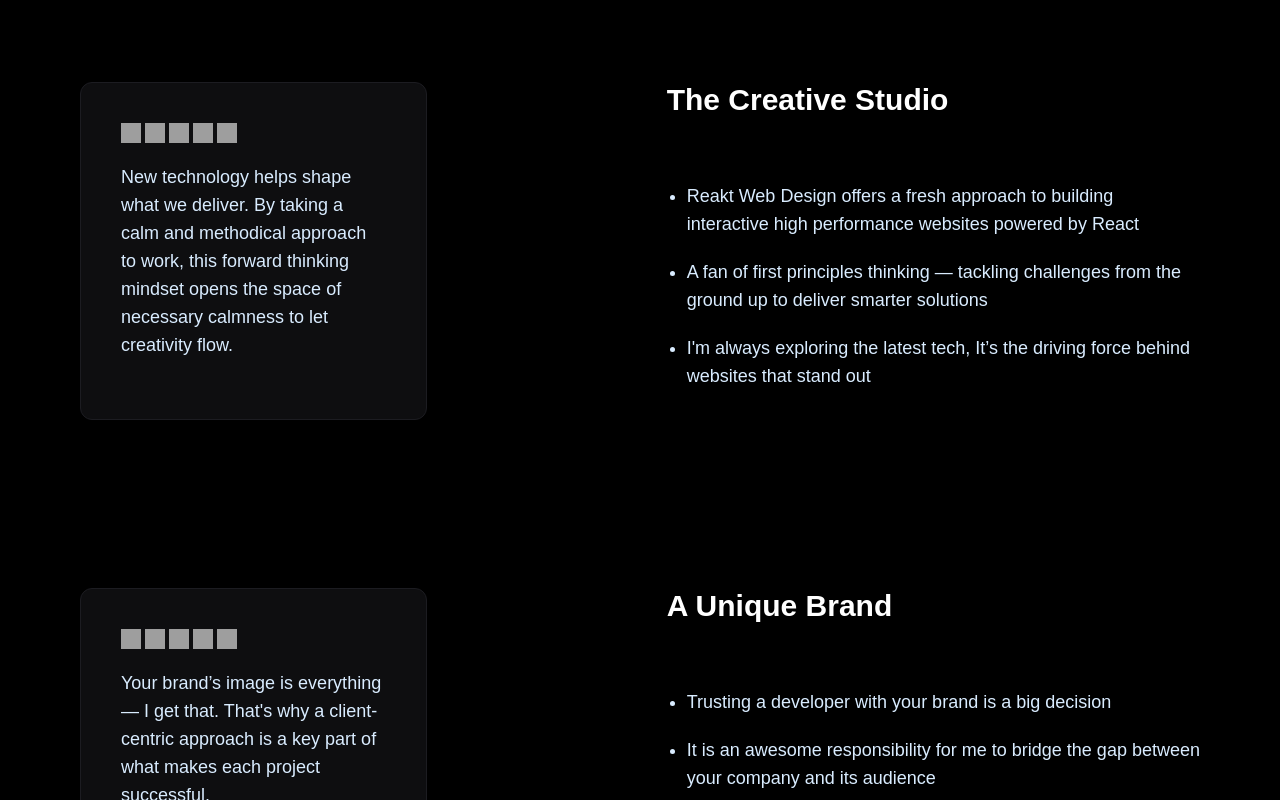
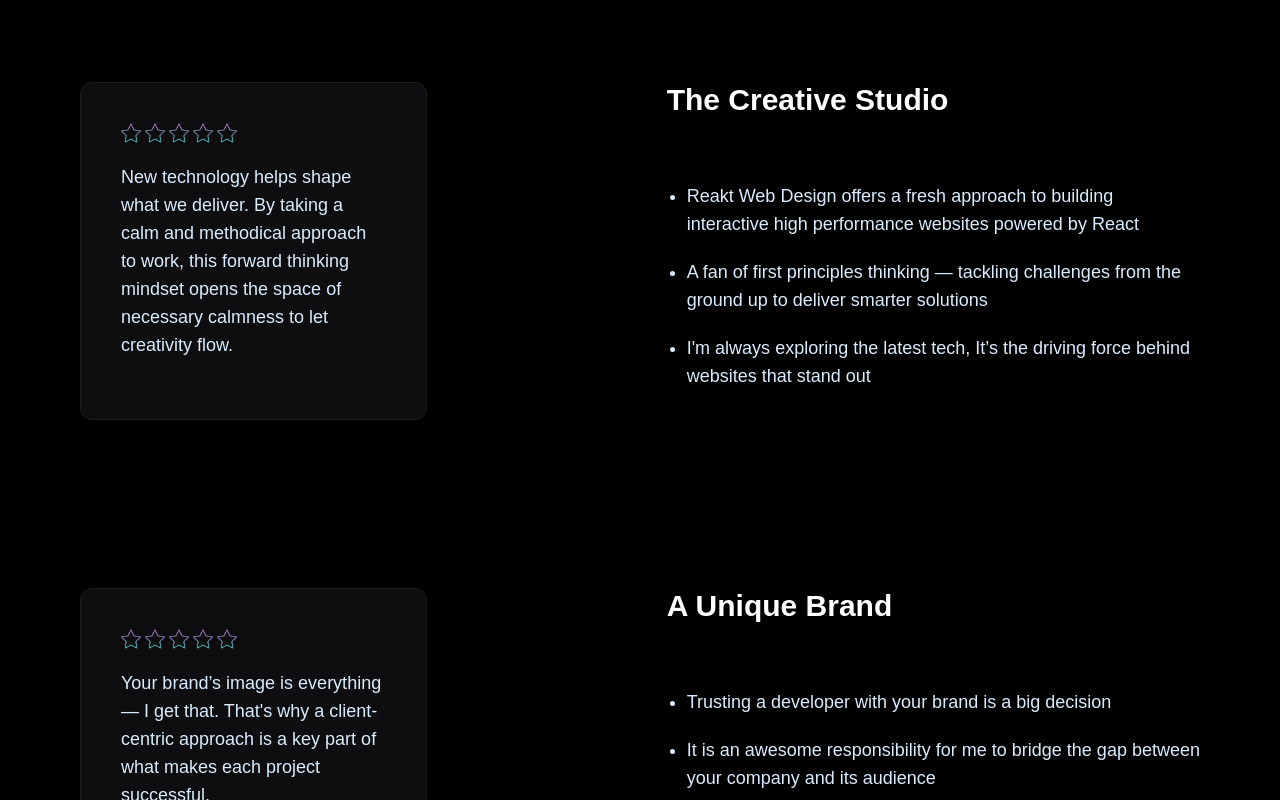
Before and after one commit to Dezmondo7/KreativeWeb3D, a React (Vite) app: page / in a window 1280 px wide. Shown: the part 1940-2740 px from the top of the page. Built offline with nearby package versions, Linux system fonts and the light colour scheme; no server answers; grey boxes are pictures that could not be loaded; a web font is replaced by a local one.

Commit message:
ran build function everything works fine

```diff
--- a/src/components/GlowCard.jsx
+++ b/src/components/GlowCard.jsx
@@ -27,7 +27,7 @@ const GlowCard = ({ card, children, index } ) => {
             <div className="glow" />
             <div className="flex items-center gap-1 mb-5">
                 {Array.from({length: 5}, (_, i ) => (
-                    <img src="/images/star.png" key={i} alt="star" className="size-5" />
+                    <img src="src/public/images/star.png" key={i} alt="star" className="size-5" />
 
                 ))}
             </div>
```
